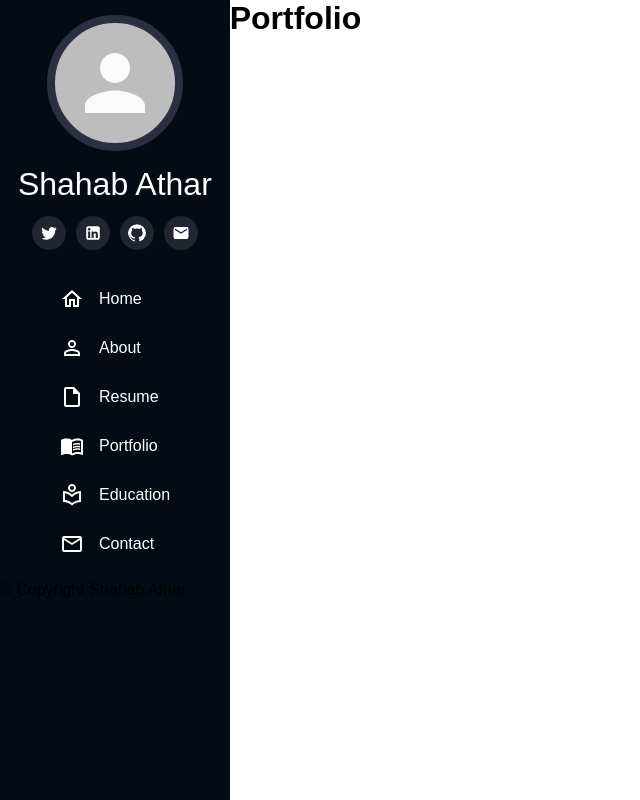
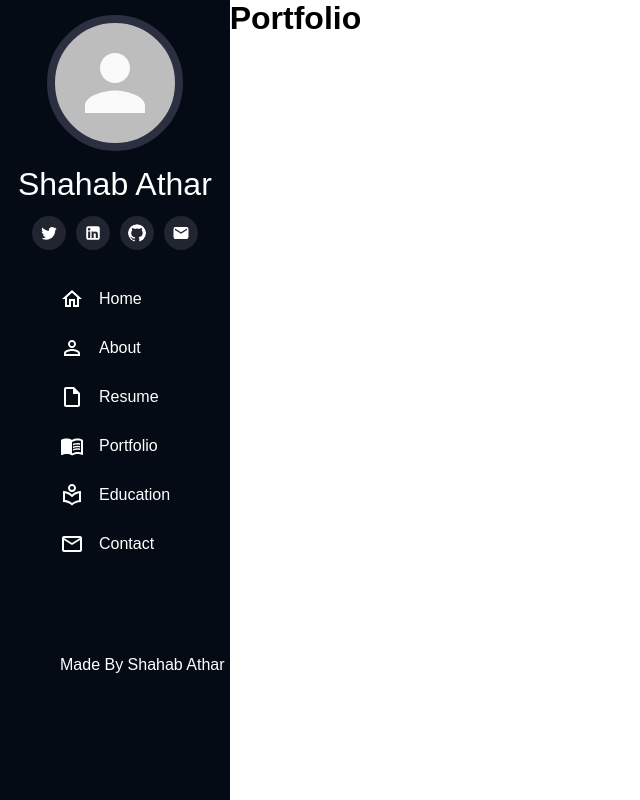
Before and after one commit to ShahabAthar25/porfolio-react, a React (Create React App) app: page / in a window 1280 px wide. Shown: the whole page, without its empty margins (0-640 px from the left). Built offline with nearby package versions, Linux system fonts and the light colour scheme.

Commit message:
Add Sidebar

```diff
--- a/src/Component/Sidebar/Sidebar.css
+++ b/src/Component/Sidebar/Sidebar.css
@@ -30,3 +30,12 @@
 .sidebar__links {
   margin-top: 30px;
 }
+
+.footer {
+  margin-top: 100px;
+  margin-left: 60px;
+}
+
+.footer p {
+  color: #fff;
+}
--- a/src/Component/Sidebar/Sidebar.js
+++ b/src/Component/Sidebar/Sidebar.js
@@ -43,9 +43,9 @@ function Sidebar() {
                 <SidebarOption Icon={MailOutlineOutlinedIcon} text="Contact" />
             </div>
 
-        <div className="footer">
-            <p>© Copyright Shahab Athar</p>
-        </div>
+            <footer className="footer">
+                <p>Made By Shahab Athar</p>
+            </footer>
         </div>
     )
 }
```
